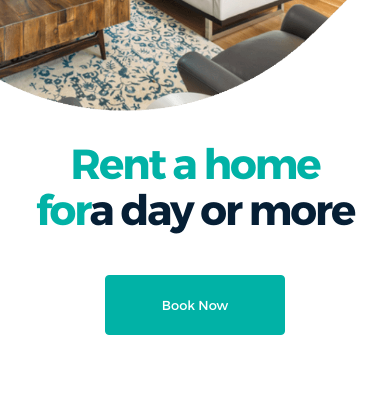
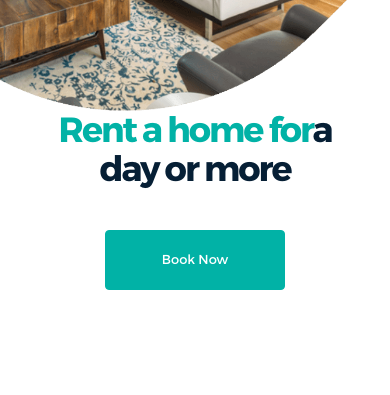
Before and after one commit to peterihimire/siester-living-react-materialize, a React (Create React App) app: page / in a window 390 px wide. Shown: the part 300-695 px from the top of the page. Built offline with nearby package versions, Linux system fonts and the light colour scheme.

Commit message:
Fixed siestermobile image oversize in phone screen , fixed banner h1 text size for phone, fixed available space img not 100% width on mobile phones

```diff
--- a/src/components/AvailableSpace.css
+++ b/src/components/AvailableSpace.css
@@ -29,8 +29,14 @@ section#available-space {
   justify-content: center;
   margin: 0 0 1rem 0;
 }
-.available-info{
+.available-info {
   /* display: flex;
   justify-content: center; */
   text-align: center;
 }
+
+@media (max-width: 600px) {
+  .space-img img {
+    width: 100% !important;
+  }
+}
--- a/src/components/Banner.css
+++ b/src/components/Banner.css
@@ -24,6 +24,9 @@ img.home-abs-img {
   top: 25% !important;
   font-family: var(--font);
 }
+/* .main-txt-wrapper h1{
+  font-size: 1rem;
+} */
 .home-banner-btn {
   cursor: pointer;
   width: 160px;
@@ -92,7 +95,7 @@ img.home-abs-img {
   /* edited by me */
   .main-txt-wrapper {
     position: relative !important;
-    top: 400px !important;
+    top: 370px !important;
   }
   #home .carousel.carousel-slider .carousel-item .container {
     /* z-index: 2 !important; */
@@ -117,4 +120,7 @@ img.home-abs-img {
     z-index: -1 !important;
     right: 0px !important;
   }
+  .main-txt-wrapper h1 {
+    font-size: 2.5rem;
+  }
 }
--- a/src/components/SiesterMobile.css
+++ b/src/components/SiesterMobile.css
@@ -12,8 +12,7 @@ section#siester-mobile {
   width: 100%;
 }
 .siester-mobile-header {
-  /* display: flex;
-  justify-content: center; */
+ width: 100%;
 }
 .siester-mobile-btn-div {
   display: flex;
@@ -48,4 +47,7 @@ section#siester-mobile {
     padding: 0 0 1rem 0;
     text-align: center;
   }
+  .siester-mobile-header img {
+    width: 80% !important;
+   }
 }
```
Also changed, not shown: 1 other file (tests, documents, lock files or other folders).
